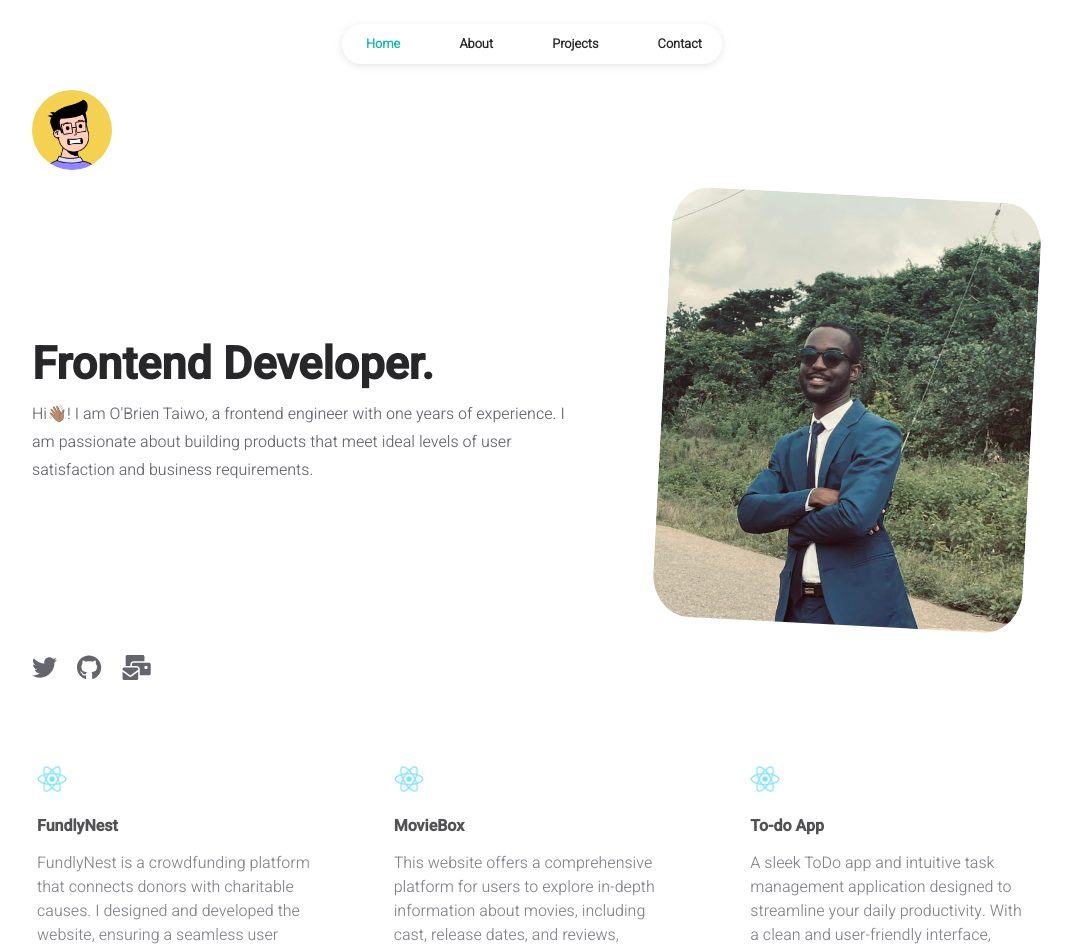
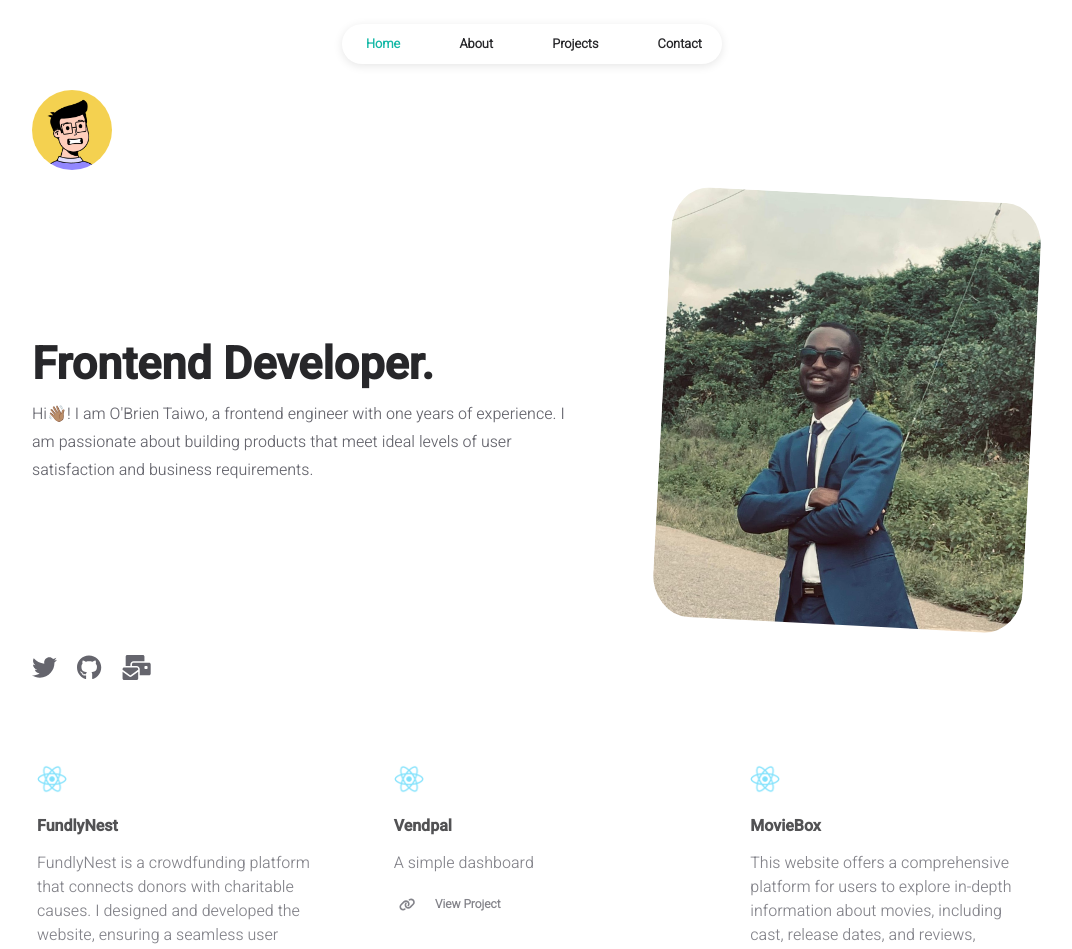
Before and after one commit to CodeEnthusiast09/My-Portfolio, a React (Create React App) app: page / in a window 1280 px wide. Shown: the top 949 px of the page, without its empty margins (108-1180 px from the left). Built offline with nearby package versions, Linux system fonts and the light colour scheme.

Commit message:
added project

```diff
--- a/src/data/user.js
+++ b/src/data/user.js
@@ -40,6 +40,13 @@ const INFO = {
 			logo: "/logo512.png",
 			linkText: "View Project",
 			link: "https://fundlynest.vercel.app/",
+		},
+		{
+			title: "Vendpal",
+			description: "A simple dashboard",
+			logo: "/logo512.png",
+			linkText: "View Project",
+			link: "https://vendpal-rho.vercel.app/",
 		},
 		{
 			title: "MovieBox",
```
